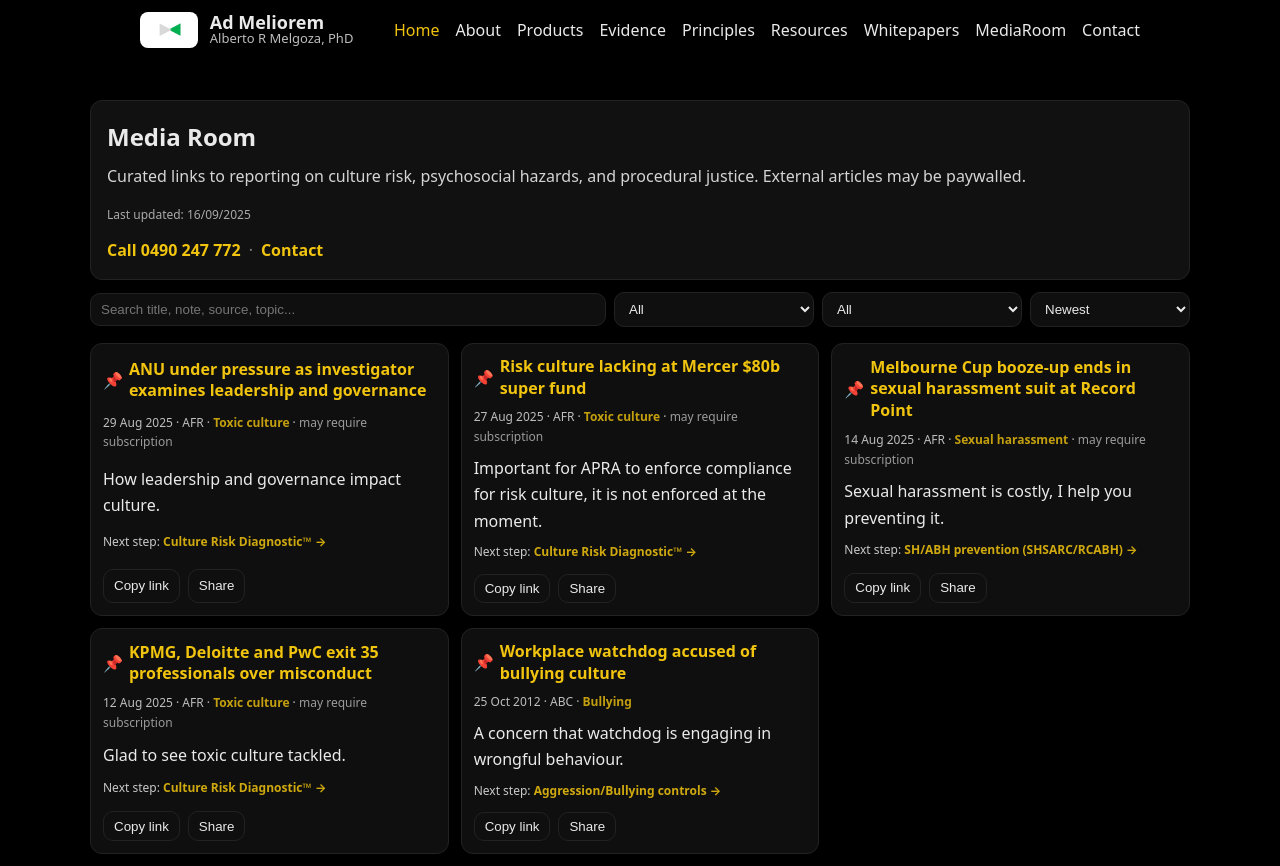
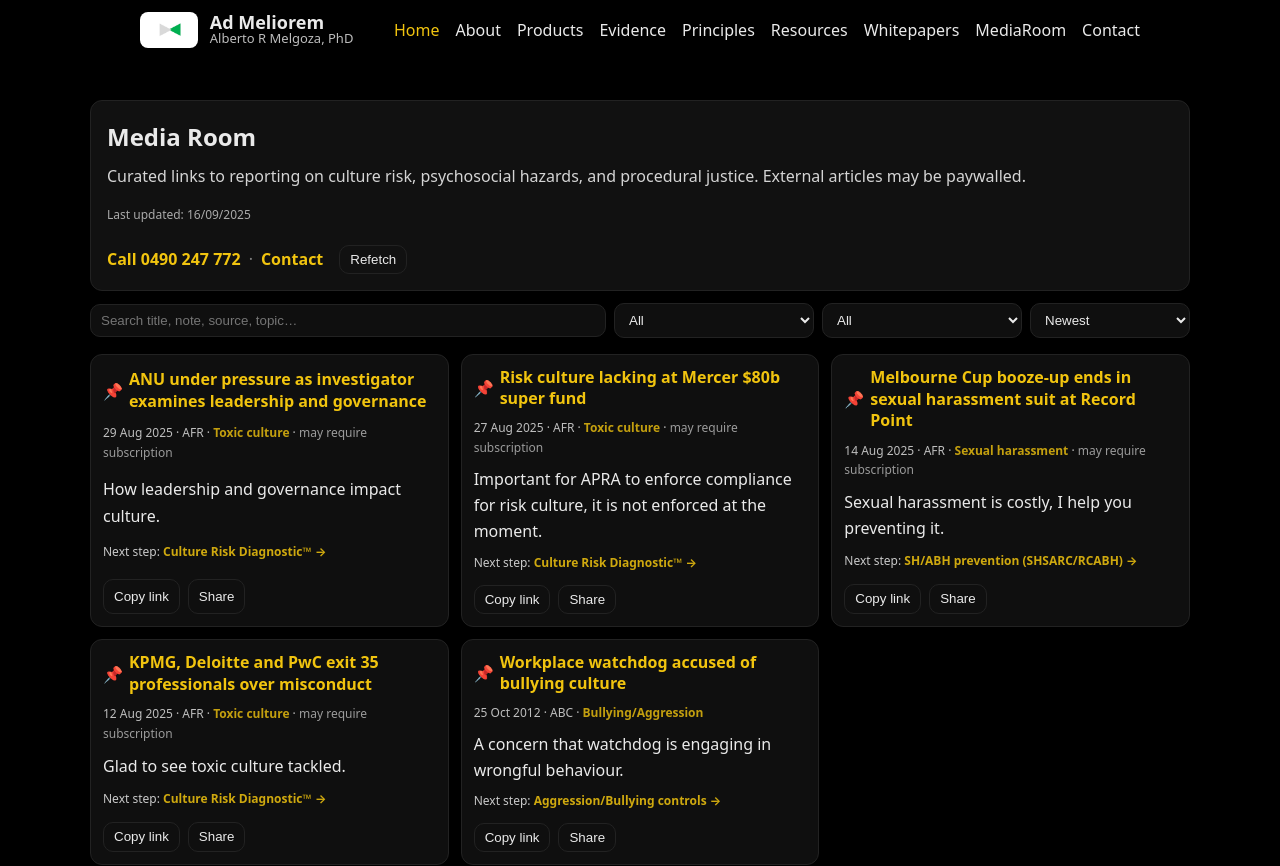
Before and after one commit to AlbertoRMelgoza/AdMeliorem, a Next.js app: page /MediaRoom in a window 1280 px wide. Shown: the top 866 px of the page. Built offline with nearby package versions, Linux system fonts and the light colour scheme.

Commit message:
Update page.tsx

```diff
--- a/app/MediaRoom/page.tsx
+++ b/app/MediaRoom/page.tsx
@@ -3,27 +3,26 @@
 
 import { useEffect, useMemo, useState } from "react";
 
-// -----------------------------
-// Types (very loose on purpose)
-// -----------------------------
+/** ───────────────────────────────────────────────────────────
+ * Ultra-flexible curated item (we normalize many shapes)
+ * ─────────────────────────────────────────────────────────── */
 type AnyRec = Record<string, any>;
 type CuratedItem = {
-  // canonical fields we will normalize to:
   title: string;
   link: string;
-  date?: string;          // ISO date
-  source?: string;        // e.g., AFR
-  hazard?: string;        // single topic (optional)
-  tags?: string[];        // extra topics (optional)
-  note?: string;          // commentary (optional)
-  paywalled?: boolean;    // optional (we also auto-detect by domain)
-  force?: boolean;        // pin to top
+  date?: string;        // ISO date
+  source?: string;
+  hazard?: string;      // single topic (optional)
+  tags?: string[];      // optional
+  note?: string;        // optional
+  paywalled?: boolean;  // optional
+  force?: boolean;      // pin to top
+  // computed fields:
+  _host?: string;
+  _time?: number;
 };
 
-// -----------------------------
-// UI constants
-// -----------------------------
-const YELLOW = { color: "#f1c40f", textDecoration: "none", fontWeight: 700 } as const;
+const LINK = { color: "#f1c40f", textDecoration: "none", fontWeight: 700 } as const;
 const BTN = {
   border: "1px solid #222",
   borderRadius: 10,
@@ -34,142 +33,120 @@ const BTN = {
 } as const;
 
 const PAYWALL_DOMAINS = [
-  "afr.com",
-  "ft.com",
-  "bloomberg.com",
-  "wsj.com",
-  "theaustralian.com.au",
-  "nytimes.com",
+  "afr.com", "ft.com", "bloomberg.com", "wsj.com", "theaustralian.com.au", "nytimes.com",
 ];
 
-// -----------------------------
-// Helpers: host, date, mapping
-// -----------------------------
+const CACHE_KEY = "media_room_cache_v1";
+
+/** ───────────────────────────────────────────────────────────
+ * Helpers
+ * ─────────────────────────────────────────────────────────── */
 function hostOf(url: string) {
-  try {
-    return new URL(url).hostname.replace(/^www\./, "");
-  } catch {
-    return "";
-  }
+  try { return new URL(url).hostname.replace(/^www\./, ""); } catch { return ""; }
 }
 
 function deriveDateFromUrl(url: string): string | undefined {
-  // AFR-style: ...-20250829-...
-  const d1 = url.match(/(\d{8})/);
-  if (d1) {
-    const y = d1[1].slice(0, 4);
-    const m = d1[1].slice(4, 6);
-    const d = d1[1].slice(6, 8);
-    return `${y}-${m}-${d}`;
-  }
-  // Common: YYYY/MM/DD or YYYY-MM-DD
-  const d2 = url.match(/(\d{4})[/-](\d{2})[/-](\d{2})/);
-  if (d2) return `${d2[1]}-${d2[2]}-${d2[3]}`;
+  const m1 = url.match(/(\d{8})/); // ...-20250829-...
+  if (m1) return `${m1[1].slice(0, 4)}-${m1[1].slice(4, 6)}-${m1[1].slice(6, 8)}`;
+  const m2 = url.match(/(\d{4})[/-](\d{2})[/-](\d{2})/); // YYYY/MM/DD or YYYY-MM-DD
+  if (m2) return `${m2[1]}-${m2[2]}-${m2[3]}`;
   return undefined;
 }
 
 function fmtDate(s?: string) {
   if (!s) return "—";
   const d = new Date(s);
-  return isNaN(d.getTime())
-    ? "—"
-    : d.toLocaleDateString("en-AU", { day: "2-digit", month: "short", year: "numeric" });
+  return isNaN(d.getTime()) ? "—" : d.toLocaleDateString("en-AU", { day: "2-digit", month: "short", year: "numeric" });
 }
 
-// Map “hazard-ish” strings to consistent labels (optional)
+function pickFirst(obj: AnyRec, keys: string[]) {
+  for (const k of keys) if (obj[k] != null) return obj[k];
+  return undefined;
+}
+
+// Auto-tag topics if missing, from title/note
+function autoHazardFrom(text: string) {
+  const t = text.toLowerCase();
+  if (/(sexual|harass|assault)\b/.test(t)) return "Sexual harassment";
+  if (/(bully|aggress|intimidat)/.test(t)) return "Bullying/Aggression";
+  if (/(toxic|culture|misconduct|governance)/.test(t)) return "Toxic culture";
+  return undefined;
+}
+
 function normalizeTopic(s?: string) {
   if (!s) return undefined;
   const t = s.trim().toLowerCase();
   if (t.includes("sexual")) return "Sexual harassment";
-  if (t.includes("bully")) return "Bullying";
-  if (t.includes("aggress")) return "Aggression";
+  if (t.includes("bully") || t.includes("aggress")) return "Bullying/Aggression";
   if (t.includes("toxic")) return "Toxic culture";
-  return s; // keep as-is
+  return s;
 }
 
-// Flexible field picking across many possible keys
-function pickFirst(obj: AnyRec, keys: string[]): any {
-  for (const k of keys) {
-    if (obj[k] != null) return obj[k];
-  }
-  return undefined;
-}
+function normalize(raw: AnyRec) {
+  const title = String(pickFirst(raw, ["title", "headline", "name"]) ?? "(Untitled)");
+  const link = String(pickFirst(raw, ["link", "url", "href"]) ?? "#");
 
-// Core normalizer: turns any object shape into our CuratedItem
-function normalize(raw: AnyRec): CuratedItem & {
-  _host: string;
-  _date: string | undefined;
-  _time: number;
-  _paywalled: boolean;
-} {
-  const title =
-    pickFirst(raw, ["title", "headline", "name"]) ??
-    "(Untitled)";
-  const link =
-    pickFirst(raw, ["link", "url", "href"]) ??
-    "#";
+  const date =
+    String(
+      pickFirst(raw, [
+        "pubDate", "published", "publishedAt", "updated", "updatedAt", "date", "isoDate", "time", "postedAt",
+      ]) ?? deriveDateFromUrl(link) ?? "",
+    ) || undefined;
 
-  // Dates we accept from many sources (RSS/Atom/various JSONs)
-  const dateCandidate =
-    pickFirst(raw, [
-      "pubDate",
-      "published",
-      "publishedAt",
-      "updated",
-      "updatedAt",
-      "date",
-      "isoDate",
-      "time",
-      "postedAt",
-    ]) || deriveDateFromUrl(String(link));
+  const source = pickFirst(raw, ["source", "publisher", "outlet", "brand", "site", "by"]) as string | undefined;
 
-  const source =
-    pickFirst(raw, ["source", "publisher", "outlet", "brand", "site", "by"]) ||
-    undefined;
+  const hazardRaw = pickFirst(raw, ["hazard", "topic", "category", "label"]) as string | undefined;
+  const hazard = normalizeTopic(hazardRaw) ?? autoHazardFrom(`${title} ${raw.note ?? ""}`) ?? undefined;
 
-  // Topic(s)
-  const hazard =
-    normalizeTopic(pickFirst(raw, ["hazard", "topic", "category", "label"])) ||
-    undefined;
-
-  // tags can arrive in many ways
-  const tagsRaw =
-    pickFirst(raw, ["tags", "topics", "categories"]) || [];
+  const tagsRaw = pickFirst(raw, ["tags", "topics", "categories"]);
   const tags = Array.isArray(tagsRaw)
     ? tagsRaw.map((t: any) => String(t)).filter(Boolean)
     : typeof tagsRaw === "string"
       ? tagsRaw.split(",").map((t) => t.trim()).filter(Boolean)
       : [];
 
-  const note = pickFirst(raw, ["note", "summary", "dek", "description", "excerpt"]);
-  const pinned = Boolean(pickFirst(raw, ["force", "pinned", "featured", "sticky"]));
-  const pay =
-    pickFirst(raw, ["paywalled", "paid", "subscription"]) ??
-    undefined;
+  const note = pickFirst(raw, ["note", "summary", "dek", "description", "excerpt"]) as string | undefined;
+  const force = Boolean(pickFirst(raw, ["force", "pinned", "featured", "sticky"]));
 
-  const _host = hostOf(String(link));
-  const _date = dateCandidate ? String(dateCandidate) : undefined;
-  const _time = _date ? Date.parse(_date) : 0;
-  const _paywalled = typeof pay === "boolean" ? pay : PAYWALL_DOMAINS.some((d) => _host.endsWith(d));
+  const host = hostOf(link);
+  const payBool = pickFirst(raw, ["paywalled", "paid", "subscription"]);
+  const paywalled = typeof payBool === "boolean" ? payBool : PAYWALL_DOMAINS.some((d) => host.endsWith(d));
 
-  return {
-    title: String(title),
-    link: String(link),
-    date: _date,
-    source,
-    hazard,
-    tags,
-    note: note ? String(note) : undefined,
-    paywalled: _paywalled,
-    force: pinned,
-    _host,
-    _date,
-    _time,
-    _paywalled,
-  };
+  const _time = date ? Date.parse(date) : 0;
+
+  return { title, link, date, source, hazard, tags, note, paywalled, force, _host: host, _time } as CuratedItem;
 }
 
-// Map topics to your “next step” product
+// Prefer pinned; then prefer newest; else prefer longer note
+function prefer(a: CuratedItem, b: CuratedItem) {
+  if (!!a.force !== !!b.force) return a.force ? a : b;
+  if ((a._time ?? 0) !== (b._time ?? 0)) return (a._time ?? 0) > (b._time ?? 0) ? a : b;
+  if ((a.note?.length ?? 0) !== (b.note?.length ?? 0)) return (a.note?.length ?? 0) > (b.note?.length ?? 0) ? a : b;
+  return a;
+}
+
+// De-dupe by normalized title + host
+function dedupe(items: CuratedItem[]) {
+  const map = new Map<string, CuratedItem>();
+  for (const it of items) {
+    const key = `${it.title.toLowerCase().trim()}|${it._host ?? ""}`;
+    if (!map.has(key)) map.set(key, it);
+    else map.set(key, prefer(map.get(key)!, it));
+  }
+  return Array.from(map.values());
+}
+
+// UTM for “Next step” links (conversion visibility)
+function withUtm(href: string, sourceHost: string | undefined, topic: string | undefined) {
+  const url = new URL(href, "https://dummy.local"); // base ignored by browser when rendered
+  url.searchParams.set("utm_source", "media");
+  url.searchParams.set("utm_medium", "referral");
+  url.searchParams.set("utm_campaign", "next-step");
+  if (sourceHost) url.searchParams.set("utm_content", sourceHost);
+  if (topic) url.searchParams.set("utm_term", topic);
+  return href + (href.includes("?") ? "&" : "?") + url.searchParams.toString();
+}
+
 function nextStepFor(hazard?: string, tags: string[] = []) {
   const s = (hazard || "").toLowerCase();
   const joined = [hazard, ...tags].join(" ").toLowerCase();
@@ -182,63 +159,67 @@ function nextStepFor(hazard?: string, tags: string[] = []) {
   return { label: "Procedural Justice Framework™ →", href: "/products/procedural-justice-framework" };
 }
 
-// -----------------------------
-// Component
-// -----------------------------
+/** ───────────────────────────────────────────────────────────
+ * Component
+ * ─────────────────────────────────────────────────────────── */
 export default function MediaRoom() {
   const [raw, setRaw] = useState<AnyRec[]>([]);
   const [loading, setLoading] = useState(true);
   const [err, setErr] = useState<string | null>(null);
 
-  // Filters/controls
+  // Controls
   const [q, setQ] = useState("");
   const [topic, setTopic] = useState("All");
   const [source, setSource] = useState("All");
   const [sort, setSort] = useState<"new" | "old" | "source" | "az">("new");
 
-  // Try multiple locations to maximize flexibility
   async function fetchFirst(paths: string[]) {
     for (const p of paths) {
       try {
         const res = await fetch(p + (p.includes("?") ? "&" : "?") + "ts=" + Date.now(), { cache: "no-store" });
         if (res.ok) return res.json();
-      } catch {
-        // continue
-      }
+      } catch { /* continue */ }
     }
     throw new Error("No curated feed found");
   }
 
-  useEffect(() => {
-    (async () => {
+  async function refetch() {
+    setLoading(true);
+    setErr(null);
     try {
-        // Prefer /media/curated.json, fallback to /content/curated.json, then /curated.json
       const data = await fetchFirst(["/media/curated.json", "/content/curated.json", "/curated.json"]);
       const arr = Array.isArray(data) ? data : Array.isArray(data?.items) ? data.items : [];
       setRaw(arr);
+      // cache
+      try { localStorage.setItem(CACHE_KEY, JSON.stringify(arr)); } catch {}
     } catch (e: any) {
       setErr(e?.message || "Could not load curated list.");
+      // soft-fail: load cache
+      try {
+        const cached = localStorage.getItem(CACHE_KEY);
+        if (cached) setRaw(JSON.parse(cached));
+      } catch { /* ignore */ }
     } finally {
       setLoading(false);
     }
-    })();
-  }, []);
+  }
 
-  // Normalize and sort base list (pin first, then sort mode)
+  useEffect(() => { refetch(); }, []);
+
+  // Normalize → de-dupe → sort
   const base = useMemo(() => {
-    const mapped = raw.map(normalize);
-
+    const normalized = raw.map(normalize);
+    const unique = dedupe(normalized);
     const cmp = {
-      new: (a: any, b: any) => (Number(!!b.force) - Number(!!a.force)) || b._time - a._time || a.title.localeCompare(b.title),
-      old: (a: any, b: any) => (Number(!!b.force) - Number(!!a.force)) || a._time - b._time || a.title.localeCompare(b.title),
-      source: (a: any, b: any) => (Number(!!b.force) - Number(!!a.force)) || (a.source || a._host || "").localeCompare(b.source || b._host || "") || b._time - a._time,
+      new: (a: any, b: any) => (Number(!!b.force) - Number(!!a.force)) || (b._time ?? 0) - (a._time ?? 0) || a.title.localeCompare(b.title),
+      old: (a: any, b: any) => (Number(!!b.force) - Number(!!a.force)) || (a._time ?? 0) - (b._time ?? 0) || a.title.localeCompare(b.title),
+      source: (a: any, b: any) => (Number(!!b.force) - Number(!!a.force)) || (a.source || a._host || "").localeCompare(b.source || b._host || "") || (b._time ?? 0) - (a._time ?? 0),
       az: (a: any, b: any) => (Number(!!b.force) - Number(!!a.force)) || a.title.localeCompare(b.title),
     } as const;
-
-    return mapped.sort(cmp[sort]);
+    return unique.sort(cmp[sort]);
   }, [raw, sort]);
 
-  // Build dynamic facets (topics, sources)
+  // Facets
   const allTopics = useMemo(() => {
     const s = new Set<string>();
     base.forEach((i) => {
@@ -254,31 +235,18 @@ export default function MediaRoom() {
     return ["All", ...Array.from(s).sort()];
   }, [base]);
 
-  // Apply filters + search
+  // Filter + search
   const filtered = useMemo(() => {
     const ql = q.trim().toLowerCase();
     return base.filter((i) => {
-      // source filter
       if (source !== "All" && (i.source || i._host || "Unknown") !== source) return false;
-
-      // topic filter (matches hazard or any tag)
       if (topic !== "All") {
         const tset = new Set([i.hazard, ...(i.tags || [])].filter(Boolean) as string[]);
         if (!tset.has(topic)) return false;
       }
-
-      // search
       if (!ql) return true;
-      const hay = [
-        i.title,
-        i.note || "",
-        i.source || "",
-        i._host || "",
-        i.hazard || "",
-        ...(i.tags || []),
-      ]
-        .join(" ")
-        .toLowerCase();
+      const hay = [i.title, i.note || "", i.source || "", i._host || "", i.hazard || "", ...(i.tags || [])]
+        .join(" ").toLowerCase();
       return hay.includes(ql);
     });
   }, [base, q, topic, source]);
@@ -287,19 +255,26 @@ export default function MediaRoom() {
     <main style={{ maxWidth: 1100, margin: "28px auto", padding: "24px 16px", lineHeight: 1.65 }}>
       {/* Header */}
       <section style={{ border: "1px solid #222", borderRadius: 12, padding: 16, marginBottom: 12, background: "#111" }}>
+        <div style={{ display: "flex", flexWrap: "wrap", gap: 8, justifyContent: "space-between", alignItems: "center" }}>
+          <div>
             <h1 style={{ margin: 0 }}>Media Room</h1>
             <p style={{ marginTop: 6, opacity: 0.9 }}>
               Curated links to reporting on culture risk, psychosocial hazards, and procedural justice. External articles may be paywalled.
             </p>
             <p style={{ marginTop: 4, fontSize: 12, opacity: 0.7 }}>Last updated: {new Date().toLocaleDateString("en-AU")}</p>
-        <div style={{ marginTop: 8, display: "flex", gap: 8, flexWrap: "wrap" }}>
-          <a href="tel:+61490247772" style={YELLOW} aria-label="Call Alberto">Call 0490 247 772</a>
+          </div>
+          <div style={{ display: "flex", gap: 8, alignItems: "center" }}>
+            <a href="tel:+61490247772" style={LINK}>Call 0490 247 772</a>
             <span style={{ opacity: 0.5 }}>&middot;</span>
-          <a href="/contact" style={YELLOW} aria-label="Contact form">Contact</a>
+            <a href="/contact" style={LINK}>Contact</a>
+            <button onClick={refetch} style={{ ...BTN, marginLeft: 8 }} aria-label="Refetch media items">
+              Refetch
+            </button>
+          </div>
         </div>
       </section>
 
-      {/* Controls: search + filters + sort */}
+      {/* Controls */}
       <section
         style={{
           display: "grid",
@@ -312,42 +287,16 @@ export default function MediaRoom() {
         <input
           value={q}
           onChange={(e) => setQ(e.target.value)}
-          placeholder="Search title, note, source, topic..."
-          style={{
-            border: "1px solid #222",
-            background: "#0f0f0f",
-            color: "inherit",
-            borderRadius: 10,
-            padding: "8px 10px",
-            outline: "none",
-          }}
+          placeholder="Search title, note, source, topic…"
+          style={{ border: "1px solid #222", background: "#0f0f0f", color: "inherit", borderRadius: 10, padding: "8px 10px", outline: "none" }}
         />
-        <select
-          value={topic}
-          onChange={(e) => setTopic(e.target.value)}
-          style={{ border: "1px solid #222", background: "#0f0f0f", color: "inherit", borderRadius: 10, padding: "8px 10px" }}
-          aria-label="Filter by topic"
-        >
-          {allTopics.map((t) => (
-            <option key={t} value={t}>{t}</option>
-          ))}
+        <select value={topic} onChange={(e) => setTopic(e.target.value)} style={{ border: "1px solid #222", background: "#0f0f0f", color: "inherit", borderRadius: 10, padding: "8px 10px" }} aria-label="Filter by topic">
+          {allTopics.map((t) => <option key={t} value={t}>{t}</option>)}
         </select>
-        <select
-          value={source}
-          onChange={(e) => setSource(e.target.value)}
-          style={{ border: "1px solid #222", background: "#0f0f0f", color: "inherit", borderRadius: 10, padding: "8px 10px" }}
-          aria-label="Filter by source"
-        >
-          {allSources.map((s) => (
-            <option key={s} value={s}>{s}</option>
-          ))}
+        <select value={source} onChange={(e) => setSource(e.target.value)} style={{ border: "1px solid #222", background: "#0f0f0f", color: "inherit", borderRadius: 10, padding: "8px 10px" }} aria-label="Filter by source">
+          {allSources.map((s) => <option key={s} value={s}>{s}</option>)}
         </select>
-        <select
-          value={sort}
-          onChange={(e) => setSort(e.target.value as any)}
-          style={{ border: "1px solid #222", background: "#0f0f0f", color: "inherit", borderRadius: 10, padding: "8px 10px" }}
-          aria-label="Sort"
-        >
+        <select value={sort} onChange={(e) => setSort(e.target.value as any)} style={{ border: "1px solid #222", background: "#0f0f0f", color: "inherit", borderRadius: 10, padding: "8px 10px" }} aria-label="Sort">
           <option value="new">Newest</option>
           <option value="old">Oldest</option>
           <option value="source">Source (A–Z)</option>
@@ -355,29 +304,22 @@ export default function MediaRoom() {
         </select>
       </section>
 
-      {/* Results / errors */}
-      {err && <p style={{ opacity: 0.8 }}>No results yet. {err}</p>}
-      {!loading && !filtered.length && <p style={{ opacity: 0.8 }}>No results.</p>}
+      {/* Messages */}
+      {err && <p style={{ opacity: 0.8 }}>Couldn’t refresh live feed. Showing last available list{filtered.length ? "" : " (none cached)"}.</p>}
+      {(!loading && !filtered.length) && <p style={{ opacity: 0.8 }}>No results.</p>}
 
       {/* Cards */}
-      <ul
-        style={{
-          listStyle: "none",
-          padding: 0,
-          display: "grid",
-          gridTemplateColumns: "repeat(auto-fit, minmax(280px, 1fr))",
-          gap: 12,
-        }}
-      >
+      <ul style={{ listStyle: "none", padding: 0, display: "grid", gridTemplateColumns: "repeat(auto-fit, minmax(280px, 1fr))", gap: 12 }}>
         {filtered.map((it, i) => {
           const dateStr = fmtDate(it.date);
+          const showSource = it.source || it._host || "Unknown";
           const next = nextStepFor(it.hazard, it.tags);
-          const showSource = it.source || hostOf(it.link) || "Unknown";
+          const nextHref = withUtm(next.href, it._host, it.hazard);
           return (
             <li key={`${it.link}-${i}`} style={{ border: "1px solid #222", borderRadius: 12, padding: 12, background: "#0f0f0f", display: "grid", gap: 8 }}>
               <div style={{ display: "flex", alignItems: "center", gap: 6 }}>
                 {it.force && <span aria-label="Pinned">📌</span>}
-                <a href={it.link} target="_blank" rel="noopener noreferrer nofollow" style={YELLOW} aria-label={`Open article: ${it.title}`}>
+                <a href={it.link} target="_blank" rel="noopener noreferrer nofollow" style={LINK} aria-label={`Open article: ${it.title}`}>
                   <h3 style={{ margin: 0, fontSize: 16, lineHeight: 1.35 }}>{it.title}</h3>
                 </a>
               </div>
@@ -392,12 +334,11 @@ export default function MediaRoom() {
               {it.note ? <p style={{ margin: 0 }}>{it.note}</p> : null}
 
               <p style={{ margin: 0, fontSize: 12, opacity: 0.85 }}>
-                Next step:&nbsp;
-                <a href={next.href} style={YELLOW}>{next.label}</a>
+                Next step:&nbsp;<a href={nextHref} style={LINK}>{next.label}</a>
               </p>
 
               <div style={{ display: "flex", gap: 8, marginTop: 4 }}>
-                <button onClick={() => navigator.clipboard.writeText(it.link)} style={BTN} aria-label="Copy link to clipboard">
+                <button onClick={() => navigator.clipboard.writeText(it.link)} style={BTN} aria-label="Copy link">
                   Copy link
                 </button>
                 <button
@@ -416,9 +357,8 @@ export default function MediaRoom() {
         })}
       </ul>
 
-      {/* Footer note */}
       <p style={{ marginTop: 12, fontSize: 12, opacity: 0.7 }}>
-        Editorial note: We link headlines only and provide short context in our own words. No logos or article excerpts are reproduced.
+        Editorial note: Headlines only + brief context. No logos or reproduced excerpts. Some outlets require subscription.
       </p>
     </main>
   );
```
Lines whose indentation alone changed are shown as unchanged.
